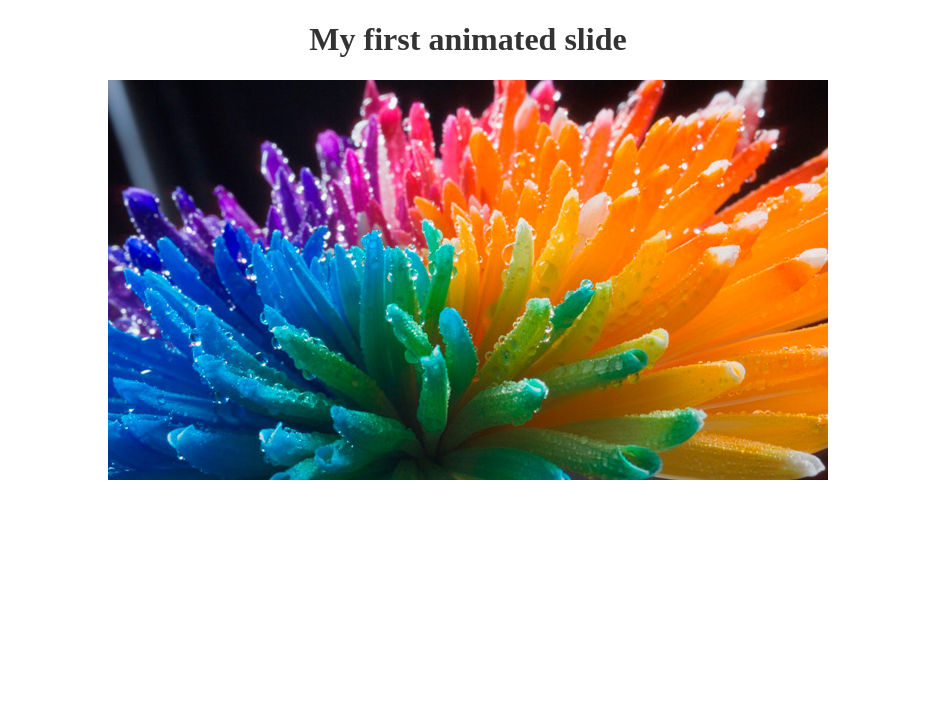
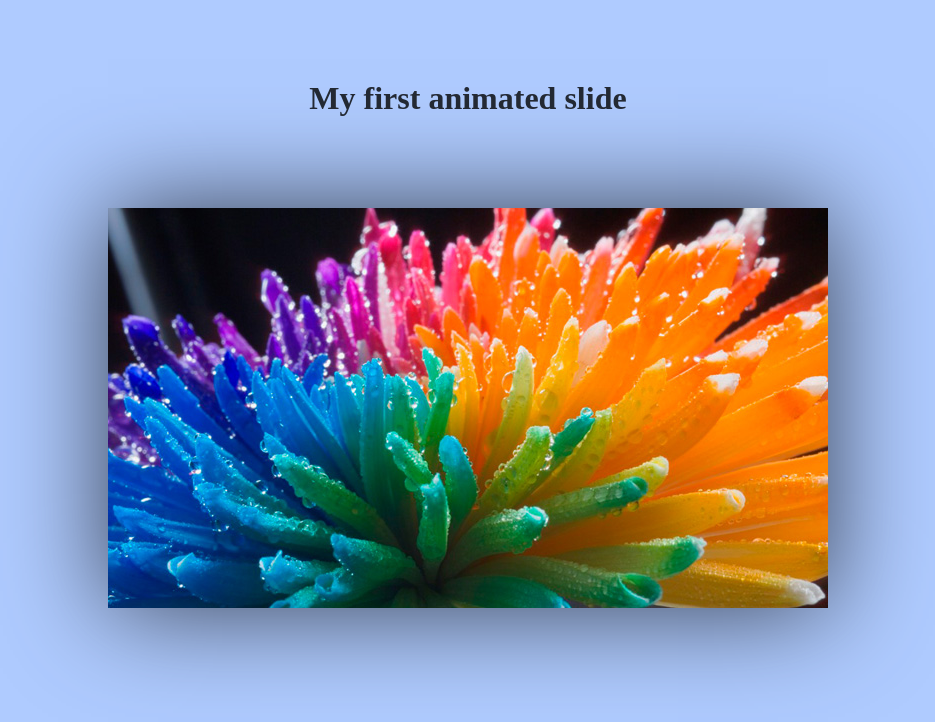
Before and after one commit to d7p4n4/animated-slides, a plain HTML site: page index.html in a window 1280 px wide. Shown: the whole page, without its empty margins (172-1107 px from the left). Drawn offline with nearby package versions, Linux system fonts and the light colour scheme.

Commit message:
background and box-shadow

```diff
--- a/main.css
+++ b/main.css
@@ -1,21 +1,28 @@
 
 * {
   box-sizing: border-box;
+}
+
+body {
+  background-color: rgb(175, 203, 255);
 }
 
 h1 {
   color: rgba(0,0,0,.8);
   font-weight: bold;
   text-align: center;
+  margin-top: 5rem;
 }
 
 .slide-container {
   background-color: lightgrey;
   width: 720px;
   position: relative;
+  top: calc(50vh - 250px - 5rem);
   left: calc(50% - 360px);
   height: 400px;
   overflow: hidden;
+  box-shadow: 0px 0px 100px rgb(52, 60, 76);
 }
 
 .slide-container div.slides {
```
